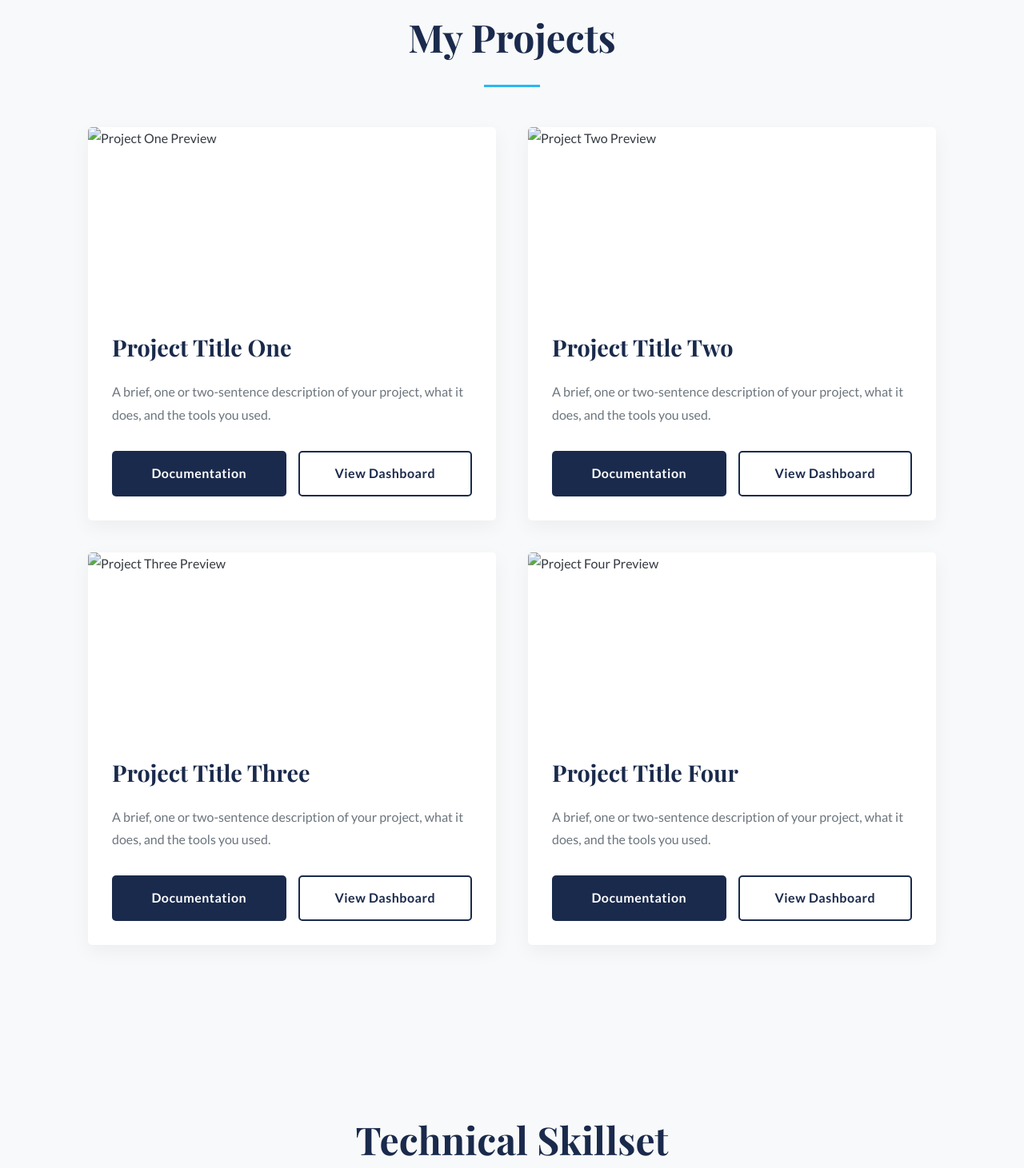
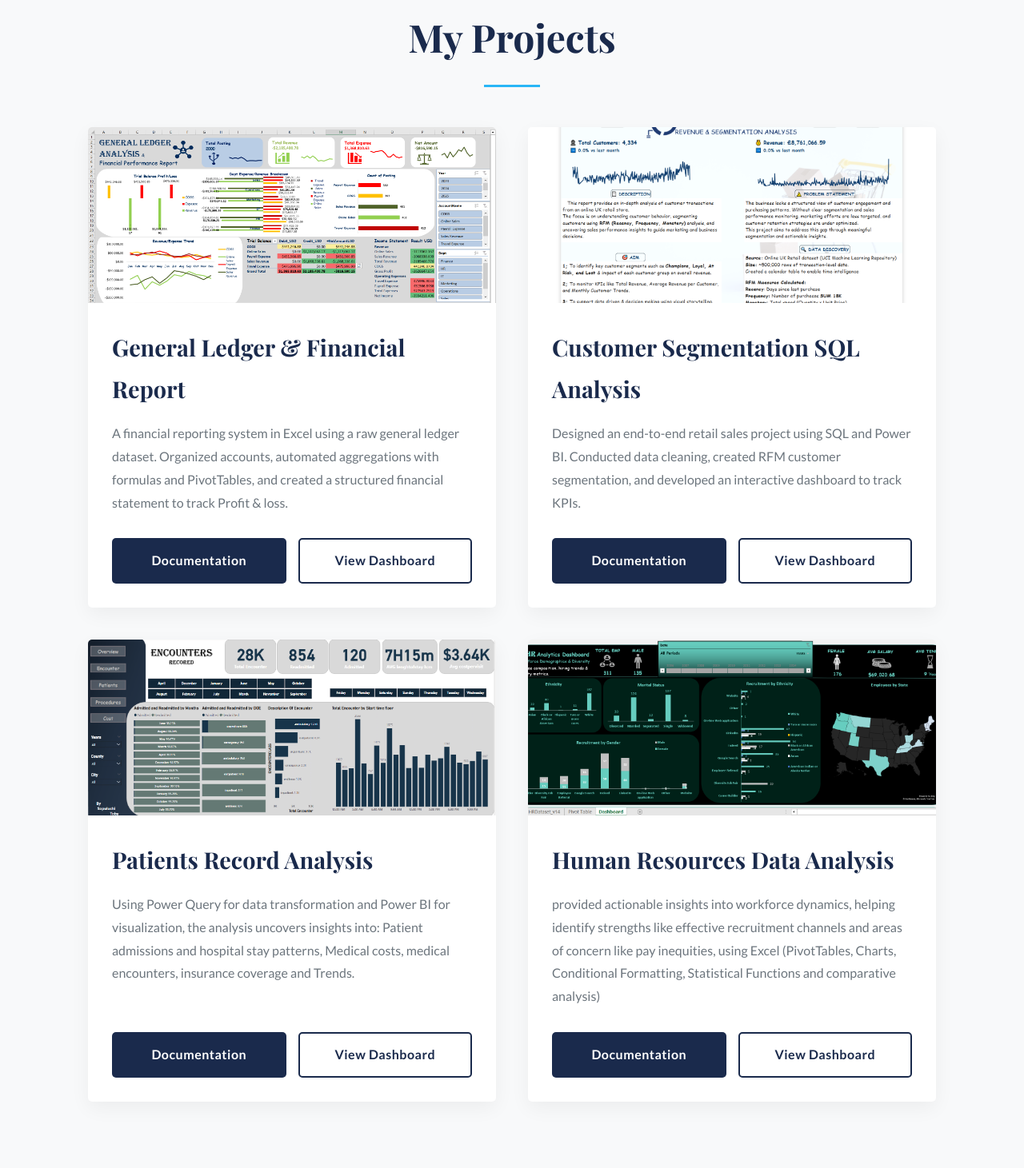
Before and after one commit to Jrtoby/Jrtoby.github.io, a plain HTML site: page index.html in a window 1280 px wide. Shown: the part 1256-2717 px from the top of the page at 80% size. Drawn offline with nearby package versions, Linux system fonts and the light colour scheme.

Commit message:
Update index.html

```diff
--- a/index.html
+++ b/index.html
@@ -35,7 +35,7 @@
             <a href="https://www.linkedin.com/in/okafor-sopuluchukwu-toby-456693214" target="_blank" title="LinkedIn"><i class="fab fa-linkedin"></i></a>
             <a href="https//github.com/Jrtoby" target="_blank" title="GitHub"><i class="fab fa-github"></i></a>
             <a href="TData0001" target="_blank" title="X"><i class="fab fa-X"></i></a>
-            <a href="assets/Your_Name_CV.pdf" download title="Download CV"><i class="fas fa-file-arrow-down"></i></a>
+            <a href="assets/Data_Analyst_CV.pdf" download title="Download CV"><i class="fas fa-file-arrow-down"></i></a>
         </div>
     </div>
 </header>
@@ -58,7 +58,7 @@
         <h2>About Me</h2>
         <div class="about-content">
             <!--💡UPDATE: Change the image to your own profile photo in assets/images/-->
-            <img src="assets/images/profile-placeholder.jpg" alt="Your Name" class="profile-photo">
+            <img src="assets/images/Profile.jpg" alt="Your Name" class="profile-photo">
             <div class="about-text">
                 <!--💡UPDATE: Write your own 'About Me' text here-->
                 <p> I am a data professional, proficient in transforming complex datasets into actionable insights. My workflow focuses on SQL and Excel to collect, clean and transform raw datasets to uncover trends, patterns, and KPIs across sales, customer behavior, and operational performance. I creating interactive PowerBI dashboards that visualize key metrics and applying analytical techniques like RFM segmentation to support data-driven stories that help organizations make informed decisions.</p>
@@ -78,13 +78,13 @@
             <!-- Project 1 -->
              <div class="project-card">
                 <!--💡UPDATE: Add a preview image of your project to assets/images/ -->
-                <img src="assets/images/project-placeholder-1.jpg" alt="Project One Preview">
+                <img src="assets/images/Ledger.png" alt="project one preview">
                 <div class="project-card-content">
-                    <h3>Project Title One</h3>
-                    <p>A brief, one or two-sentence description of your project, what it does, and the tools you used.</p>
+                    <h3>General Ledger & Financial Report</h3>
+                    <p>A financial reporting system in Excel using a raw general ledger dataset. Organized accounts, automated aggregations with formulas and PivotTables, and created a structured financial statement to track Profit & loss.</p>
                     <div class="project-buttons">
                         <!--💡UPDATE: Add link to your project's code/documentation on GitHub-->
-                        <a href="[YOUR_GITHUB_PROJECT_URL]" target="_blank" class="btn">Documentation</a>
+                        <a href="https://github.com/Jrtoby/General-Ledger-Financial-Analysis" target="_blank" class="btn">Documentation</a>
                         <!--💡UPDATE: Add link to your live dashboard (e.g., Power BI, Tableau Public)-->
                         <a href="[YOUR_LIVE_DASHBOARD_URL]" target="_blank" class="btn btn-secondary">View Dashboard</a>
                     </div>
@@ -93,12 +93,12 @@
 
             <!-- Project 2 -->
             <div class="project-card">
-                <img src="assets/images/project-placeholder-2.jpg" alt="Project Two Preview">
+                <img src="assets/images/Segment.png" alt="Project two preview">
                 <div class="project-card-content">
-                    <h3>Project Title Two</h3>
-                    <p>A brief, one or two-sentence description of your project, what it does, and the tools you used.</p>
+                    <h3>Customer Segmentation SQL Analysis</h3>
+                    <p>Designed an end-to-end retail sales project using SQL and Power BI. Conducted data cleaning, created RFM customer segmentation, and developed an interactive dashboard to track KPIs.</p>
                     <div class="project-buttons">
-                        <a href="[YOUR_GITHUB_PROJECT_URL]" target="_blank" class="btn">Documentation</a>
+                        <a href="https://github.com/Jrtoby/Customer-Segmentation" target="_blank" class="btn">Documentation</a>
                         <a href="[YOUR_LIVE_DASHBOARD_URL]" target="_blank" class="btn btn-secondary">View Dashboard</a>
                     </div>
                 </div>
@@ -106,25 +106,25 @@
 
             <!-- Project 3 -->
             <div class="project-card">
-                <img src="assets/images/project-placeholder-3.jpg" alt="Project Three Preview">
+                <img src="assets/images/Patients.png" alt="Project Three Preview">
                 <div class="project-card-content">
-                    <h3>Project Title Three</h3>
-                    <p>A brief, one or two-sentence description of your project, what it does, and the tools you used.</p>
+                    <h3>Patients Record Analysis</h3>
+                    <p>Using Power Query for data transformation and Power BI for visualization, the analysis uncovers insights into: Patient admissions and hospital stay patterns, Medical costs, medical encounters, insurance coverage and Trends.</p>
                     <div class="project-buttons">
-                        <a href="[YOUR_GITHUB_PROJECT_URL]" target="_blank" class="btn">Documentation</a>
-                        <a href="[YOUR_LIVE_DASHBOARD_URL]" target="_blank" class="btn btn-secondary">View Dashboard</a>
+                        <a href="https://github.com/Jrtoby/Hospital-Patient-Records" target="_blank" class="btn">Documentation</a>
+                        <a href="https://app.powerbi.com/links/-oxdDJyQDj?ctid=e84dc8d9-db2d-4316-aa74-3cf53c1fe0cd&pbi_source=linkShare&bookmarkGuid=4f53e969-997a-44e2-a3e0-de665002215a" target="_blank" class="btn btn-secondary">View Dashboard</a>
                     </div>
                 </div>
             </div>
 
             <!-- Project 4 -->
             <div class="project-card">
-                <img src="assets/images/project-placeholder-4.jpg" alt="Project Four Preview">
+                <img src="assets/images/HR.png" alt="Project Four Preview">
                 <div class="project-card-content">
-                    <h3>Project Title Four</h3>
-                    <p>A brief, one or two-sentence description of your project, what it does, and the tools you used.</p>
+                    <h3>Human Resources Data Analysis</h3>
+                    <p> provided actionable insights into workforce dynamics, helping identify strengths like effective recruitment channels and areas of concern like pay inequities, using Excel (PivotTables, Charts, Conditional Formatting, Statistical Functions and comparative analysis)</p>
                     <div class="project-buttons">
-                        <a href="[YOUR_GITHUB_PROJECT_URL]" target="_blank" class="btn">Documentation</a>
+                        <a href="https://github.com/Jrtoby/HR-Analytics-Dashboard" target="_blank" class="btn">Documentation</a>
                         <a href="[YOUR_LIVE_DASHBOARD_URL]" target="_blank" class="btn btn-secondary">View Dashboard</a>
                     </div>
                 </div>
```
